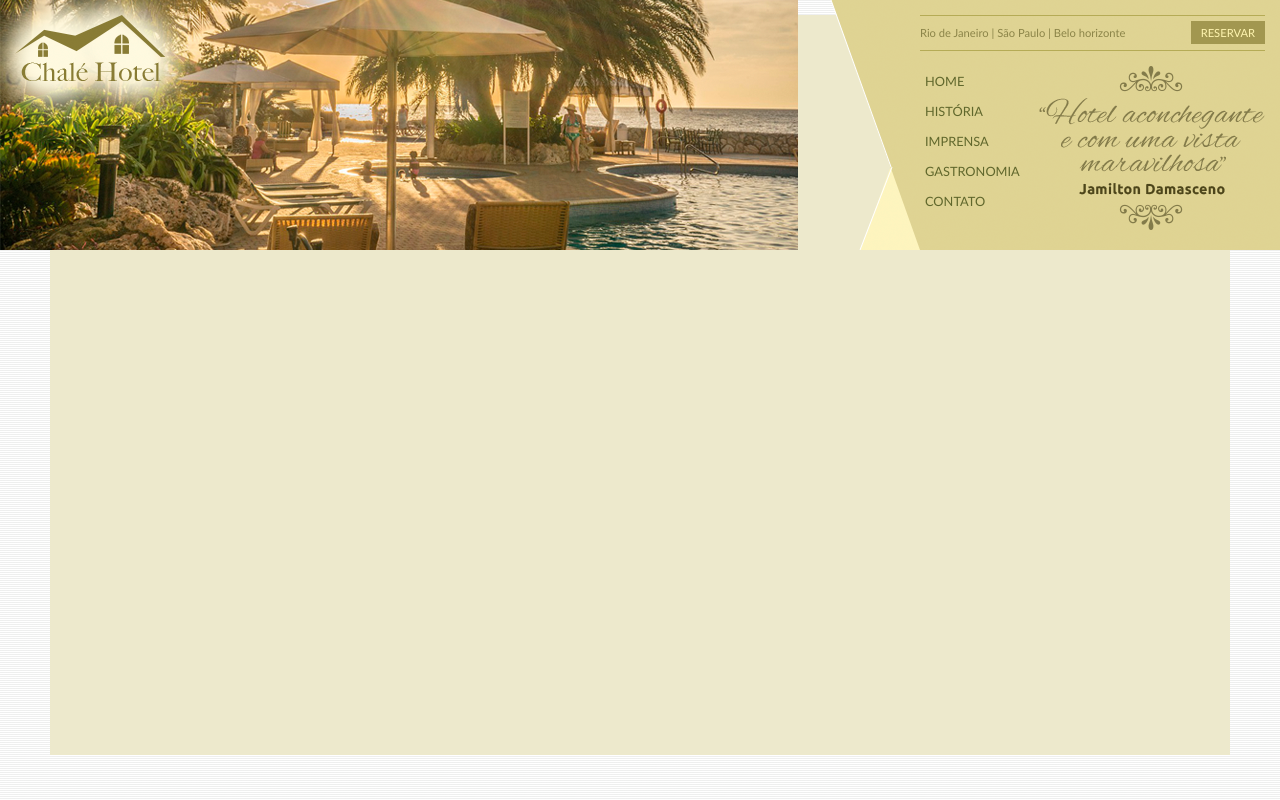
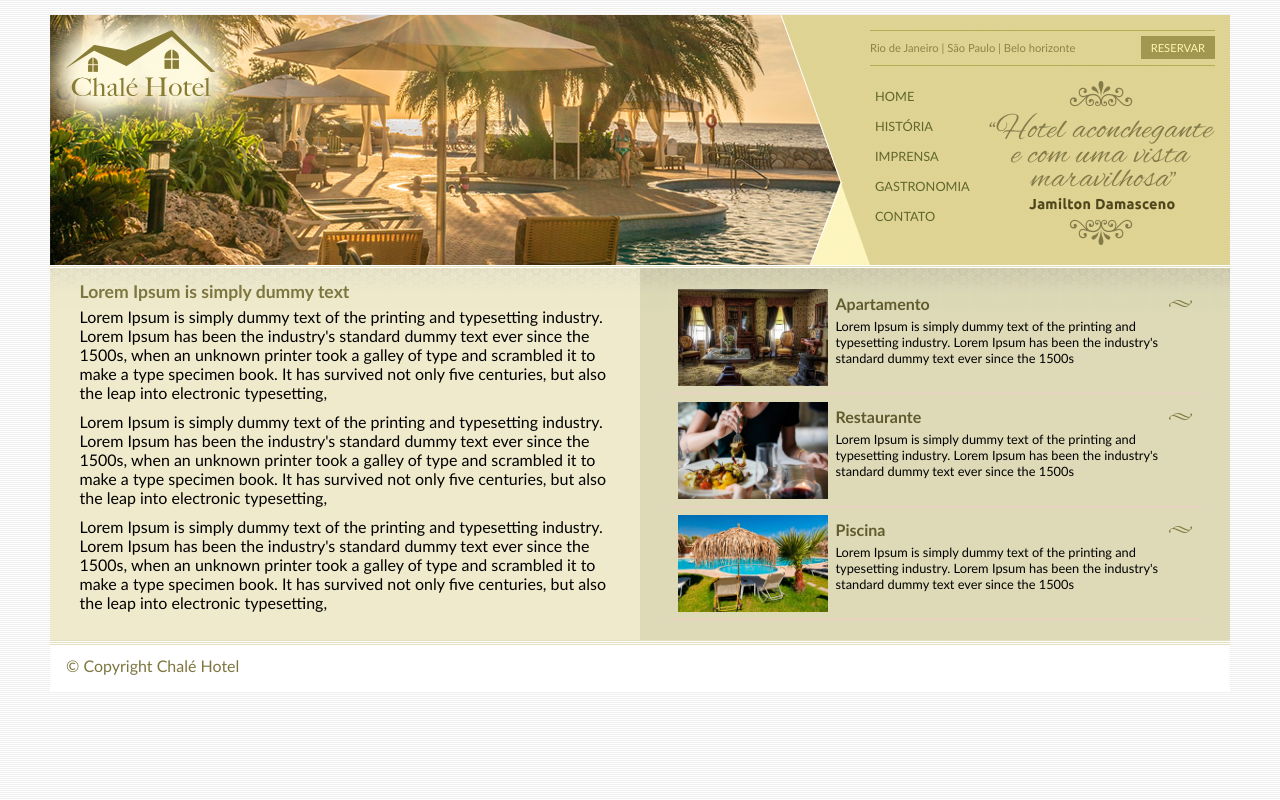
Before and after one commit to marianasouzabsb/hotelchale, a plain HTML site: page index.html in a window 1280 px wide. Drawn offline with Linux system fonts and the light colour scheme.

Commit message:
desenvolvimento do conteudo lateral

```diff
--- a/index.html
+++ b/index.html
@@ -8,7 +8,8 @@
 </head>
 <body>
     <div id="container"> <!-- inicio do container -->
-        <div id="top"><!-- inicio  do top -->
+
+        <div id="topo"><!-- inicio  do top -->
 
             <div id="area-logo">
                 <h1 class="logo">
@@ -41,6 +42,76 @@
             </div>
 
         </div> <!-- fim do top -->
+
+
+        <div id="area-principal">
+            <div class="conteudo">
+                <h2>Lorem Ipsum is simply dummy text</h2>
+                <p>
+                    Lorem Ipsum is simply dummy text of the printing and typesetting industry. Lorem Ipsum has been the industry's
+                    standard dummy text ever since the 1500s, when an unknown printer took a galley of type and scrambled it to make
+                     a type specimen book. It has survived not only five centuries, but also the leap into electronic typesetting,
+                </p>
+                <p>
+                    Lorem Ipsum is simply dummy text of the printing and typesetting industry. Lorem Ipsum has been the industry's
+                    standard dummy text ever since the 1500s, when an unknown printer took a galley of type and scrambled it to make
+                     a type specimen book. It has survived not only five centuries, but also the leap into electronic typesetting,
+                </p>
+                <p>
+                    Lorem Ipsum is simply dummy text of the printing and typesetting industry. Lorem Ipsum has been the industry's
+                    standard dummy text ever since the 1500s, when an unknown printer took a galley of type and scrambled it to make
+                     a type specimen book. It has survived not only five centuries, but also the leap into electronic typesetting,
+                </p>
+            </div>
+        </div>
+        <div id="area-lateral">
+            <div class="conteudo">
+
+               <ul id="beneficios">
+                   <li>
+                       <a href="">
+                           <img src="./img/apartamento.jpg" alt="apartamento" width="150">
+                        <h3>Apartamento</h3>
+                        <p>
+                            Lorem Ipsum is simply dummy text of the printing and typesetting industry. Lorem Ipsum has been the industry's
+                            standard dummy text ever since the 1500s
+                        </p>
+                        </a>
+                    </li>
+
+                   <li>
+                    <a href="">
+                        <img src="./img/restaurante.jpg" alt="restaurante" width="150">
+                     <h3>Restaurante</h3>
+                     <p>
+                         Lorem Ipsum is simply dummy text of the printing and typesetting industry. Lorem Ipsum has been the industry's
+                         standard dummy text ever since the 1500s
+                     </p>
+                     </a>
+
+                   </li>
+
+                   <li>
+                    <a href="">
+                        <img src="./img/piscina.jpg" alt="piscina" width="150">
+                     <h3>Piscina</h3>
+                     <p>
+                         Lorem Ipsum is simply dummy text of the printing and typesetting industry. Lorem Ipsum has been the industry's
+                         standard dummy text ever since the 1500s
+                     </p>
+                     </a>
+                   </li>
+               </ul>
+
+
+            </div>
+        </div>
+
+        <div id="rodape">
+            <span>
+                &copy; Copyright Chalé Hotel
+            </span>
+        </div>
     </div> <!-- fim do container -->
 
 </body>
--- a/style.css
+++ b/style.css
@@ -9,16 +9,17 @@ body{
 }
 #container {
 
-    background: #ede9cc;
+    background: #ede9cc url(./img/bg-container.png) top center repeat-y;
     margin: 0 auto; /*contraliza o container*/
-    min-height: 740px;
+    min-width: 740px;
     max-width: 1180px;
 }
 #topo {
     position: relative;
     background: #dbcd87;
     height: 15.4em;
-    min-height: 250px;
+    min-width: 250px;
+
 }
 #area-logo {
     position:absolute;
@@ -105,3 +106,76 @@ ul#navegação a:hover{
     height: 164px;
     float: right;
 }
+
+/*area de conteudos************************
+*********************/
+
+#area-principal{
+
+float: left;
+width: 50%;
+
+background: url(./img/bg-area-principal.png) top left repeat-x;
+padding: 15px 0;
+
+
+}
+#area-lateral{
+
+    float: right;
+    width: 50%;
+
+    background: url(./img/bg-area-lateral.png) top left repeat-x;
+    padding: 20px 0;
+
+}
+.conteudo{
+    margin: 0 auto;
+    width: 90%;
+
+}
+#rodape{
+    clear: both;
+    padding: 16px;
+    background: #fff url(./img/bg-rodape.png) repeat-x top;
+    color:#7d7640;
+}
+/**** formatações lateral*/
+#beneficios li{
+    padding: 8px;
+    border-bottom: 1px solid #f3cfcb;
+    height: 6em;
+}
+#beneficios li a img{
+    float: left;
+    margin-right: 8px;
+
+}
+#beneficios li a p{
+    font-size: 0.8em;
+    color: #000;
+
+
+}
+#beneficios li a h3{
+    font-size: 1em;
+    color: #615b2d;
+    padding: 5px 0;
+    background: url(./img/ornamento.png) center right no-repeat;
+}
+#beneficios li:hover{
+    background: #f6f3d6;
+    cursor: pointer;
+}
+
+/***** Formatação de textos ******/
+h2{
+    color: #7d7640;
+    font-size: 1.1em;
+    padding: 5px 0;
+}
+p{
+    font-size: 1em;
+    margin-bottom: 10px;
+
+}
```
